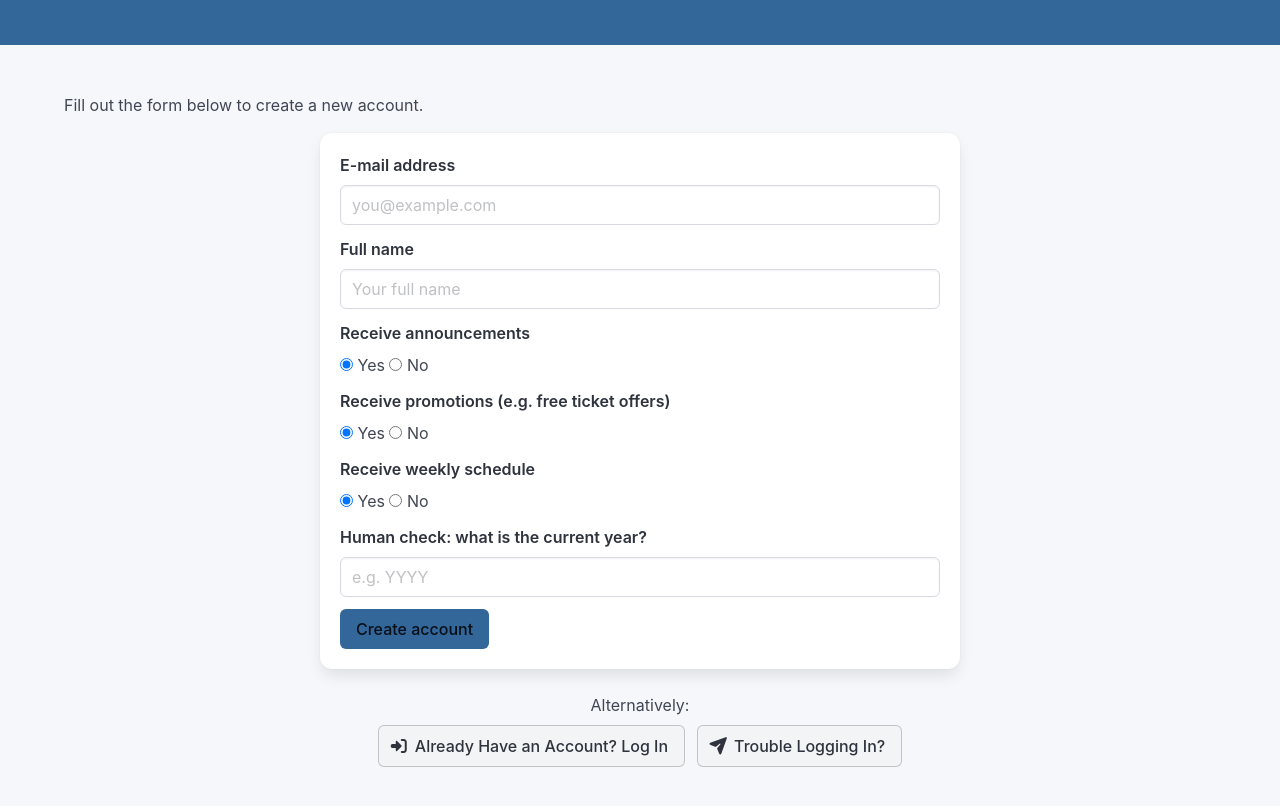
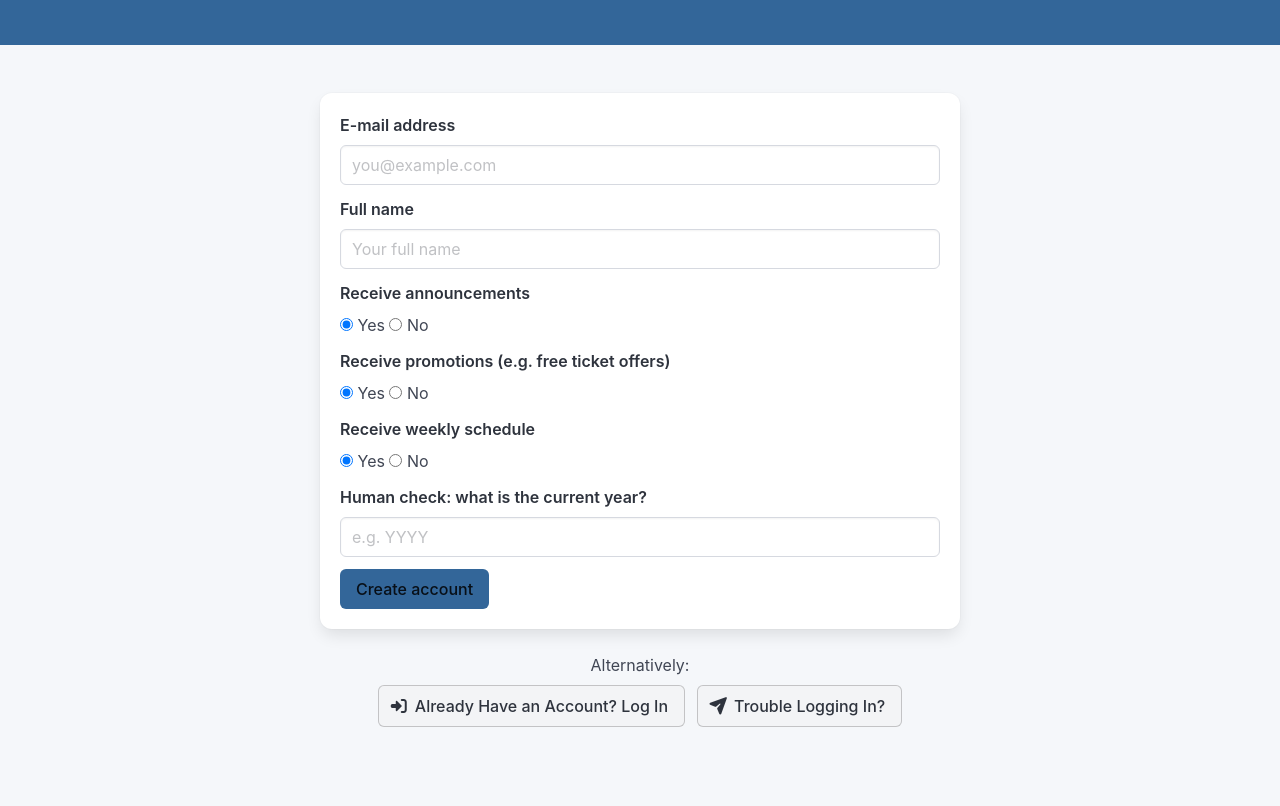
Before and after one commit to matthewdarwin/htmx-demo, a website built with Vite: page pages/register/index.html in a window 1280 px wide. Shown: the part 112-918 px from the top of the page. After the commit the page ends 887 px from the top, so only its background shows below. Built offline with nearby package versions, Linux system fonts and the light colour scheme.

Commit message:
Remove redundant unwrapped intro line on the register page
It duplicated the hero subtitle and, unlike login/login-link/logout,
sat directly in the container with no box around it.

```diff
--- a/pages/register/index.html
+++ b/pages/register/index.html
@@ -19,8 +19,6 @@
 
     <main class="section">
       <div class="container">
-        <p class="mb-4">Fill out the form below to create a new account.</p>
-
         <div class="box">
           <form
             novalidate
```
